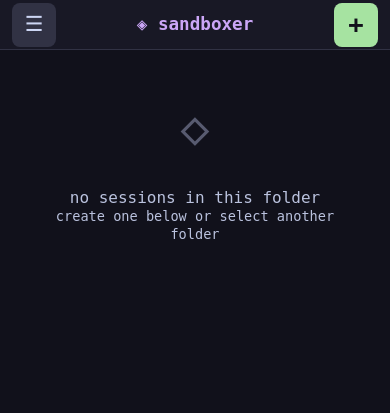
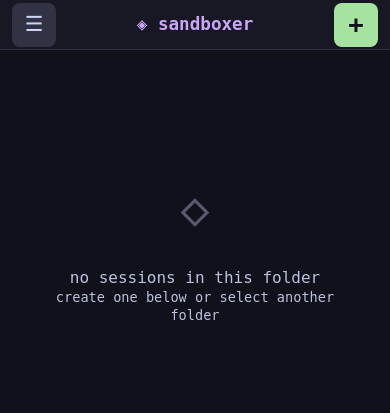
Before and after one commit to chriopter/sandboxer, a Python web app: template sandboxer/templates/index.html in a window 390 px wide. Shown: the top 413 px of the page. Run offline with Jinja, Linux system fonts and the light colour scheme; the template is opened without the code that fills it, so the values that code supplies are empty.

Commit message:
Mobile: increase header clearance to 100px
🤖 Generated with [Claude Code](https://claude.com/claude-code)

Co-Authored-By: Claude Opus 4.5 <noreply@anthropic.com>

```diff
--- a/sandboxer/static/style.css
+++ b/sandboxer/static/style.css
@@ -305,7 +305,7 @@ body.sidebar-closed main {
   main {
     margin-left: 0;
     padding: 12px;
-    padding-top: 80px;
+    padding-top: 90px !important;
   }
 
   /* Sidebar full screen */
@@ -520,6 +520,14 @@ body.sidebar-closed main {
 
 main {
   padding: 2ch;
+}
+
+/* Mobile override must come after */
+@media (max-width: 600px) {
+  main {
+    padding: 12px !important;
+    padding-top: 100px !important;
+  }
 }
 
 /* ═══ Footer ═══ */
```
